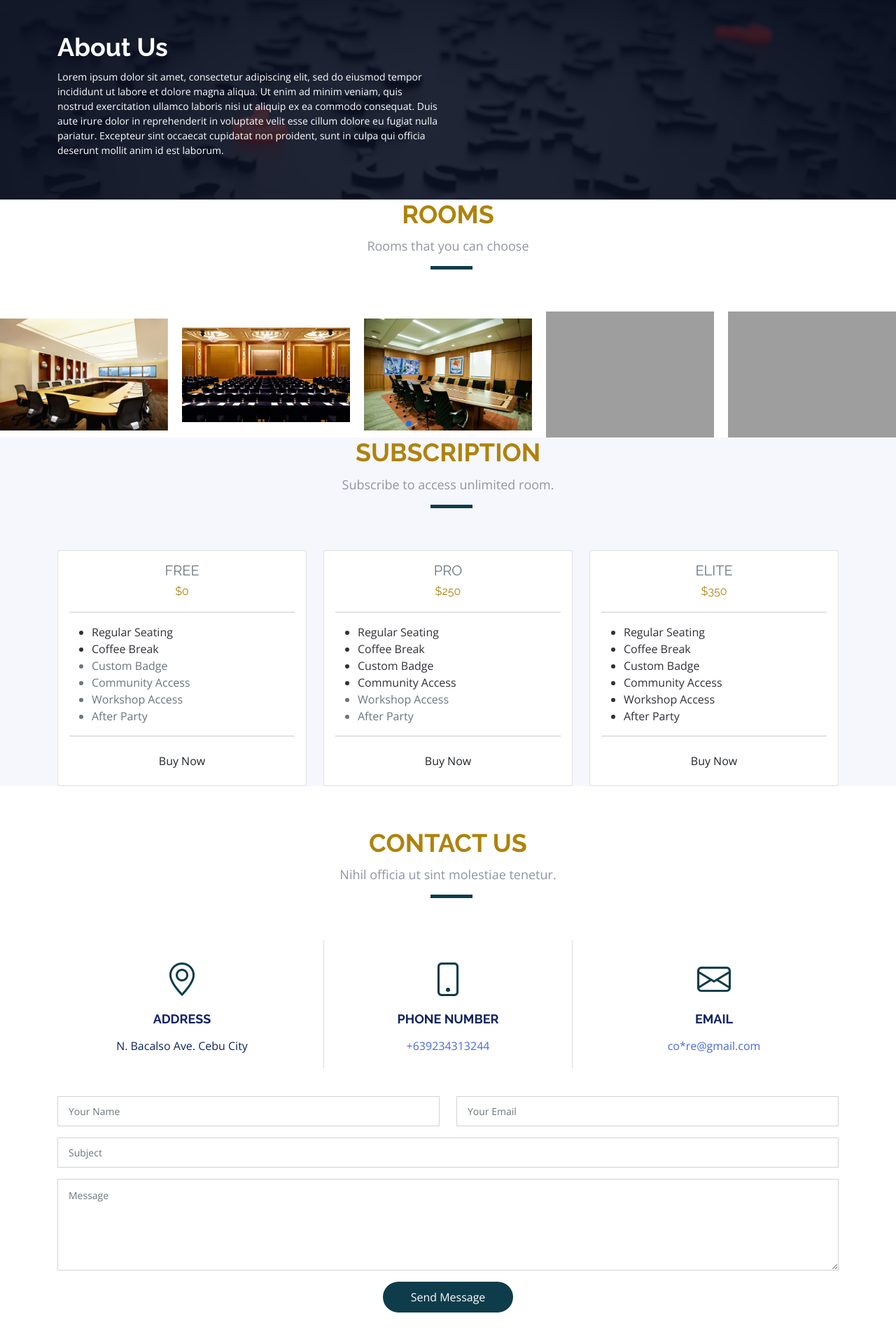
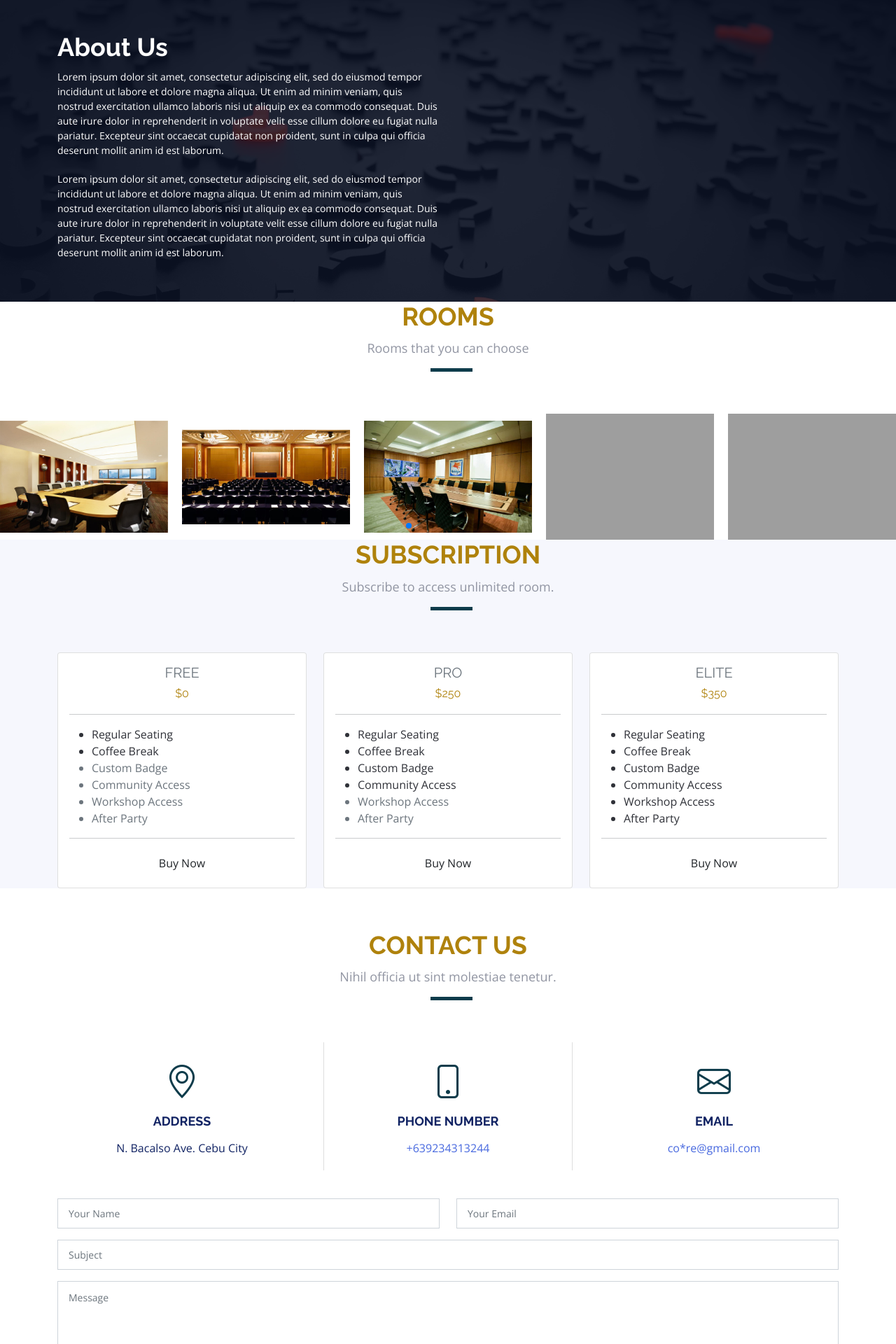
Before and after one commit to RageCraft1/SIA-1, a Django app: page / in a window 1280 px wide. Shown: the part 814-2734 px from the top of the page at 70% size. Run offline with Django 3.2, Linux system fonts and the light colour scheme; some libraries are stand-ins or nearby versions; grey boxes are pictures that could not be loaded.

Commit message:
second try

```diff
--- a/templates/index.html
+++ b/templates/index.html
@@ -91,6 +91,11 @@
               laboris nisi ut aliquip ex ea commodo consequat. Duis aute irure dolor in reprehenderit in
               voluptate velit esse cillum dolore eu fugiat nulla pariatur. Excepteur sint occaecat cupidatat
               non proident, sunt in culpa qui officia deserunt mollit anim id est laborum.</p>
+              <p> Lorem ipsum dolor sit amet, consectetur adipiscing elit, sed do eiusmod tempor incididunt ut
+                labore et dolore magna aliqua. Ut enim ad minim veniam, quis nostrud exercitation ullamco
+                laboris nisi ut aliquip ex ea commodo consequat. Duis aute irure dolor in reprehenderit in
+                voluptate velit esse cillum dolore eu fugiat nulla pariatur. Excepteur sint occaecat cupidatat
+                non proident, sunt in culpa qui officia deserunt mollit anim id est laborum.</p>
           </div>
           <!--div class="col-lg-3">
             <h3>Where</h3>
```
